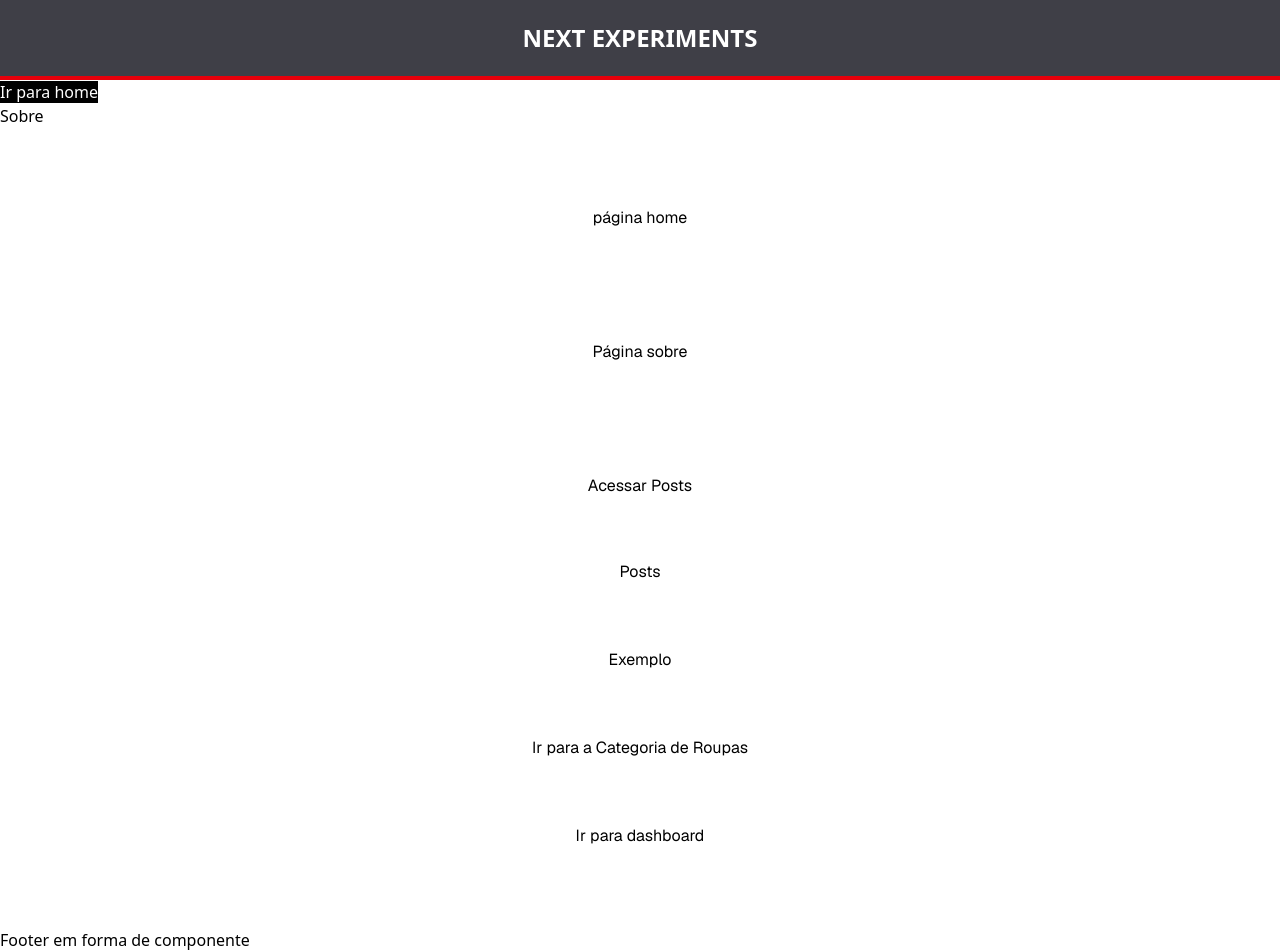
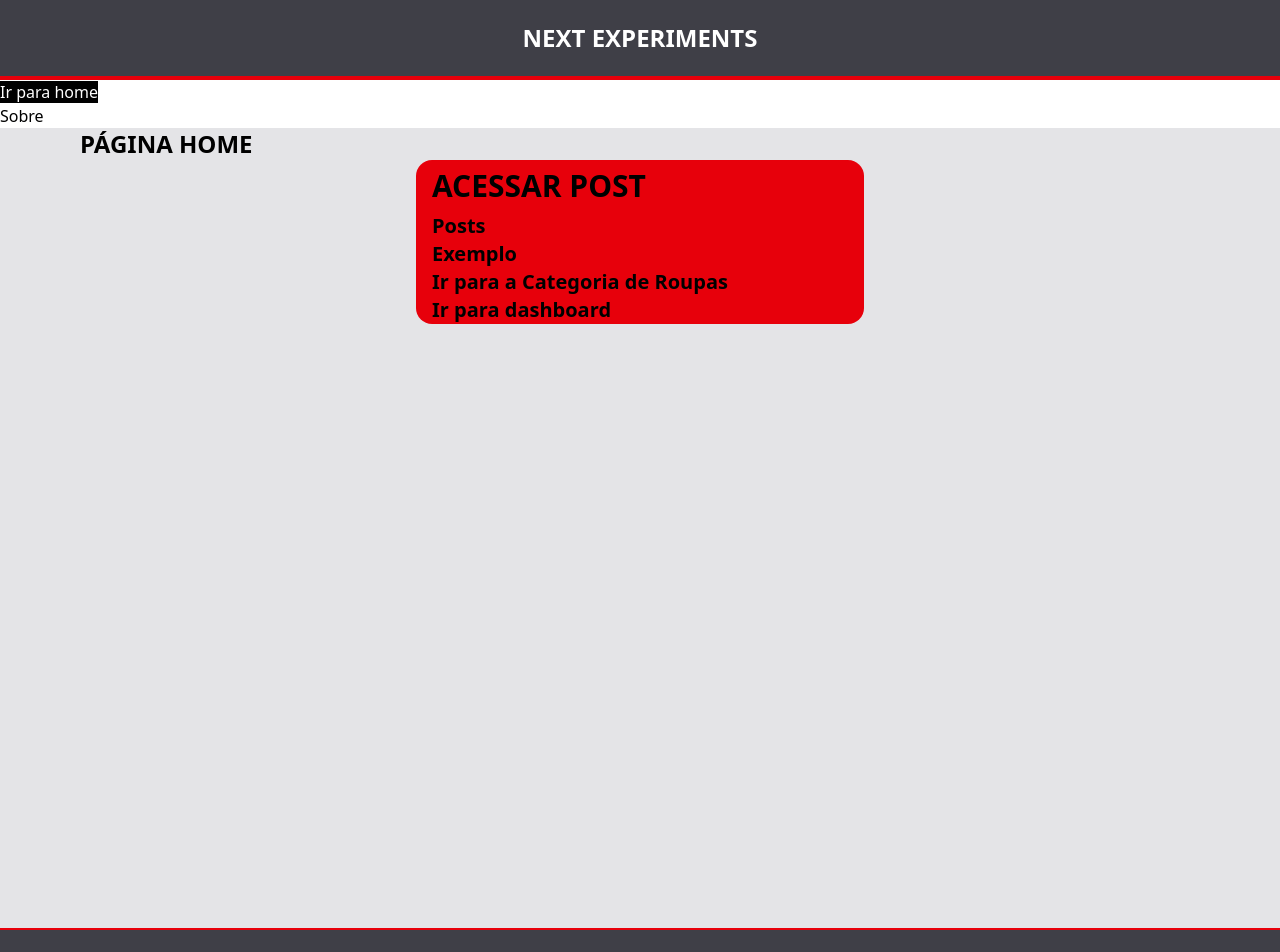
Before and after one commit to brunohro/next-experiments, a Next.js app: page / in a window 1280 px wide. Shown: the top 952 px of the page. Built offline with nearby package versions, Linux system fonts and the light colour scheme.

Commit message:
Ajustando layout do footer + estilizando a home

```diff
--- a/src/app/layout.js
+++ b/src/app/layout.js
@@ -16,7 +16,7 @@ const geistMono = Geist_Mono({
 
 export const metadata = {
   title: "Projeto Next",
-  description: "Generated by create next app",
+  description: "",
 };
 
 export default function RootLayout({ children }) {
--- a/src/app/page.js
+++ b/src/app/page.js
@@ -3,17 +3,32 @@ import Link from "next/link";
 
 export default function Home() {
   return (
-    <div className="grid grid-rows-[20px_1fr_20px] items-center justify-items-center min-h-screen p-8 pb-20 gap-16 sm:p-20 font-[family-name:var(--font-geist-sans)]">
-      <h1>página home</h1>
-      <Link href="/sobre">Página sobre</Link>
-      <h1>Acessar Posts</h1>
+    <div className="bg-zinc-200 min-h-screen px-20">
+      <h1 className="text-2xl font-extrabold  text-black">PÁGINA HOME</h1>
+      {/* <Link href="/sobre">Página sobre</Link> */}
+      <div className="max-w-md bg-red-600 flex flex-col m-auto px-4 justify-center h-full rounded-2xl">
+        <h1 className="text-3xl font-bold my-2">ACESSAR POST</h1>
+        <div className="text-xl font-semibold">
+          <nav className="flex flex-col gap-4">
+            <ul>
+              <li>
                 <Link href="/posts">Posts</Link>
+              </li>
+              <li>
                 <Link href="/exemplo?parametro=abc">Exemplo</Link>
-      {/* Nasted routes - rotas aninhadas */}
+              </li>
+              <li>
                 <Link href="/produtos/categorias/roupas">
                   Ir para a Categoria de Roupas
                 </Link>
+              </li>
+              <li>
                 <Link href="/dashboard"> Ir para dashboard</Link>
+              </li>
+            </ul>
+          </nav>
+        </div>
+      </div>
     </div>
   );
 }
--- a/src/components/Footer.jsx
+++ b/src/components/Footer.jsx
@@ -2,8 +2,10 @@ import React from "react";
 
 const Footer = () => {
   return (
-    <div>
-      <p>Footer em forma de componente</p>
+    <div className="bg-zinc-700 flex justify-center mx-0 h-20 items-center border-t-2 border-red-600 ">
+      <div>
+        <h1 className="text-2xl font-extrabold  text-white">FOOTER</h1>
+      </div>
     </div>
   );
 };
```
Lines whose indentation alone changed are shown as unchanged.
